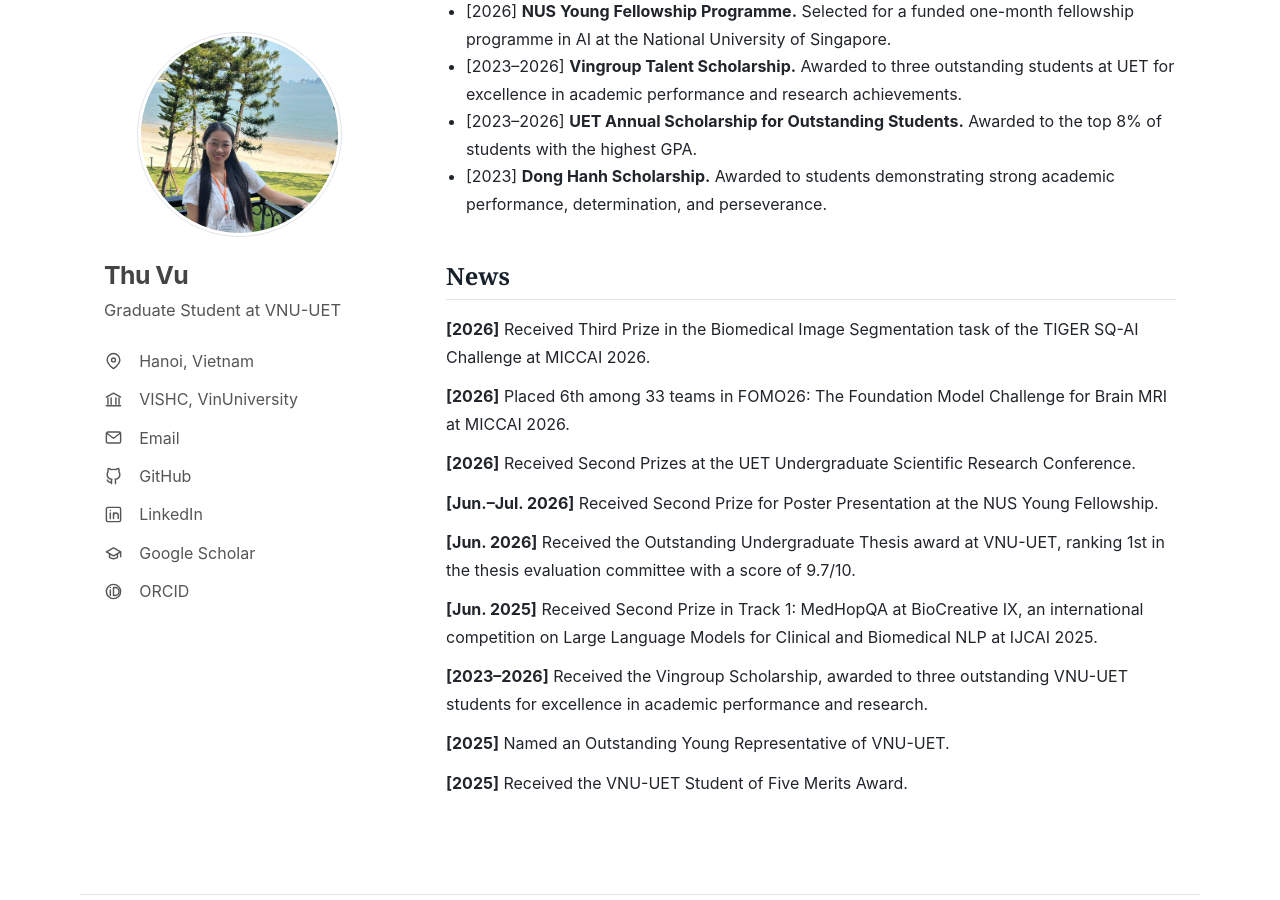
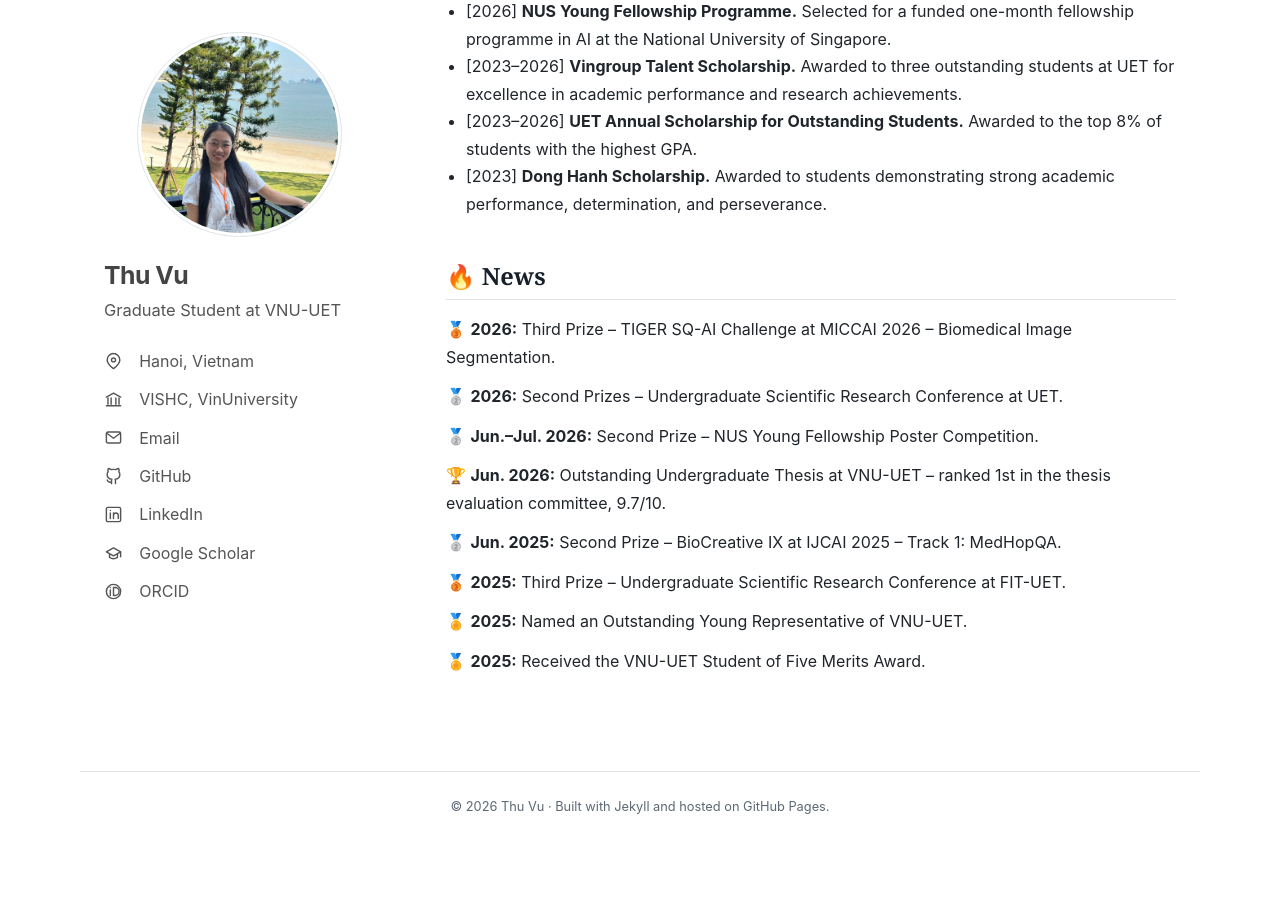
Before and after one commit to ThiMinhThuVu/ThiMinhThuVu.github.io, a Jekyll site: the page built from index.md, in a window 1280 px wide and 900 px high, scrolled down 3146 px. Built offline with Jekyll 4.4.1, drawn with Linux system fonts in a browser that asks for light colours; after the commit the page ends 3988 px from its top, so only the background shows below that.

Commit message:
Refine news with award icons and retain honorary titles

```diff
--- a/_data/news.yml
+++ b/_data/news.yml
@@ -1,18 +1,24 @@
 - date: "2026"
-  text: "Received Third Prize in the Biomedical Image Segmentation task of the TIGER SQ-AI Challenge at MICCAI 2026."
+  icon: "🥉"
+  text: "Third Prize – TIGER SQ-AI Challenge at MICCAI 2026 – Biomedical Image Segmentation."
 - date: "2026"
-  text: "Placed 6th among 33 teams in FOMO26: The Foundation Model Challenge for Brain MRI at MICCAI 2026."
-- date: "2026"
-  text: "Received Second Prizes at the UET Undergraduate Scientific Research Conference."
+  icon: "🥈"
+  text: "Second Prizes – Undergraduate Scientific Research Conference at UET."
 - date: "Jun.–Jul. 2026"
-  text: "Received Second Prize for Poster Presentation at the NUS Young Fellowship."
+  icon: "🥈"
+  text: "Second Prize – NUS Young Fellowship Poster Competition."
 - date: "Jun. 2026"
-  text: "Received the Outstanding Undergraduate Thesis award at VNU-UET, ranking 1st in the thesis evaluation committee with a score of 9.7/10."
+  icon: "🏆"
+  text: "Outstanding Undergraduate Thesis at VNU-UET – ranked 1st in the thesis evaluation committee, 9.7/10."
 - date: "Jun. 2025"
-  text: "Received Second Prize in Track 1: MedHopQA at BioCreative IX, an international competition on Large Language Models for Clinical and Biomedical NLP at IJCAI 2025."
-- date: "2023–2026"
-  text: "Received the Vingroup Scholarship, awarded to three outstanding VNU-UET students for excellence in academic performance and research."
+  icon: "🥈"
+  text: "Second Prize – BioCreative IX at IJCAI 2025 – Track 1: MedHopQA."
 - date: "2025"
+  icon: "🥉"
+  text: "Third Prize – Undergraduate Scientific Research Conference at FIT-UET."
+- date: "2025"
+  icon: "🏅"
   text: "Named an Outstanding Young Representative of VNU-UET."
 - date: "2025"
+  icon: "🏅"
   text: "Received the VNU-UET Student of Five Merits Award."
--- a/index.md
+++ b/index.md
@@ -67,10 +67,10 @@ I am particularly interested in systems that answer not only “What does the mo
 - [2023–2026] **UET Annual Scholarship for Outstanding Students.** Awarded to the top 8% of students with the highest GPA.
 - [2023] **Dong Hanh Scholarship.** Awarded to students demonstrating strong academic performance, determination, and perseverance.
 
-## News
+## 🔥 News
 
 <ul class="news-list">
 {% for item in site.data.news %}
-  <li><strong>[{{ item.date }}]</strong> {{ item.text }}</li>
+  <li><span aria-hidden="true">{{ item.icon }}</span> <strong>{{ item.date }}:</strong> {{ item.text }}</li>
 {% endfor %}
 </ul>
```
